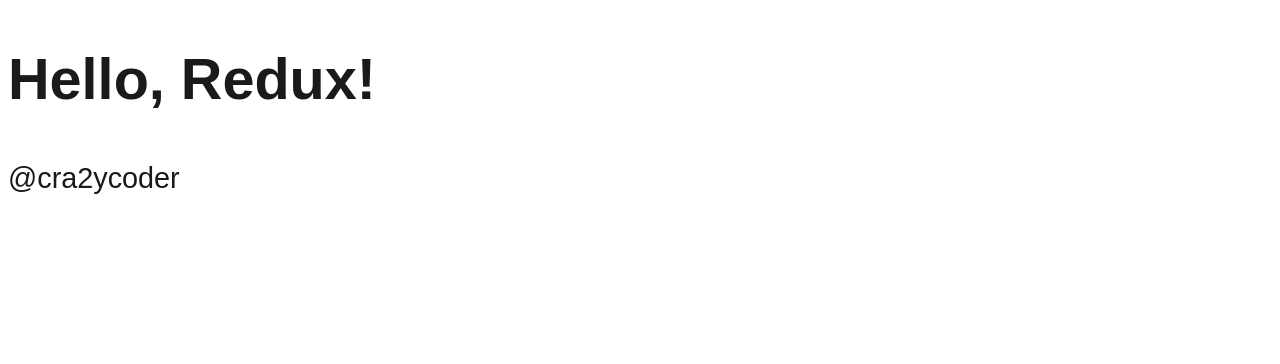
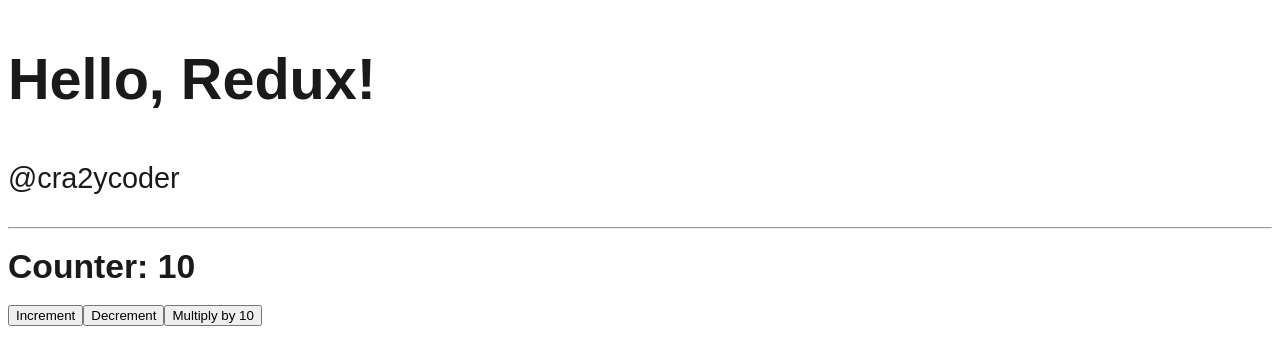
Before and after one commit to cra2ycoder/tutorial-redux, a React (Create React App) app: page / in a window 1280 px wide. Shown: the top 364 px of the page. Built offline with nearby package versions, Linux system fonts and the light colour scheme.

Commit message:
counter example created with redux toolkit

```diff
--- /dev/null
+++ b/components/Counter/Counter.tsx
@@ -0,0 +1,54 @@
+/**
+ * @description
+ * hooks functions
+ *
+ * @useDispatch => for dispatch the action
+ * @useSelector => for choosing the reducer from store
+ *
+ */
+import { useDispatch, useSelector } from "react-redux";
+
+/**
+ * @description
+ * getting all the reducer functions from redux slice
+ */
+import { doIncrement, doDecrement, doMultiply } from "../../redux/counter";
+
+function Counter() {
+  /**
+   * @description
+   * receiving the state reducer
+   */
+  const counterState = useSelector((state) => state.counterReducer);
+  // console.log({ counterState });
+
+  /**
+   * @description
+   * receiving the dispatch function
+   */
+  const actionDispatch = useDispatch();
+
+  const onMinusButtonClick = () => {
+    actionDispatch(doDecrement({}));
+  };
+
+  const onPlusButtonClick = () => {
+    actionDispatch(doIncrement({}));
+  };
+
+  const onMultiplyButtonClick = () => {
+    actionDispatch(doMultiply(10));
+  };
+
+  return (
+    <div>
+      <h3 style={{ margin: 0 }}>Counter: {counterState?.counter}</h3>
+      <button onClick={onMinusButtonClick}>Increment</button>
+      <button onClick={onPlusButtonClick}>Decrement</button>
+      <button onClick={onMultiplyButtonClick}>Multiply by 10</button>
+    </div>
+  );
+}
+
+export { Counter };
+export default Counter;
--- /dev/null
+++ b/components/Counter/index.ts
@@ -0,0 +1,2 @@
+export * from "./Counter";
+export { default } from "./Counter";
--- a/package.json
+++ b/package.json
@@ -12,6 +12,7 @@
     "@reduxjs/toolkit": "1.5.1",
     "react": "17.0.2",
     "react-dom": "17.0.2",
+    "react-redux": "7.2.4",
     "react-scripts": "4.0.0"
   },
   "devDependencies": {
--- /dev/null
+++ b/redux/counter/index.ts
@@ -0,0 +1 @@
+export * from "./slice";
--- /dev/null
+++ b/redux/counter/slice.ts
@@ -0,0 +1,39 @@
+import { createSlice } from "@reduxjs/toolkit";
+
+/**
+ * @description
+ * creating the redux state object for a particular component
+ */
+const counterSlice = createSlice({
+  // name of the slice
+  name: "counter",
+
+  // initial state object
+  initialState: {
+    counter: 10
+  },
+
+  // set of action reducers where we will use at specific events
+  reducers: {
+    doIncrement: (state, action) => {
+      state.counter += 1;
+    },
+    doDecrement: (state, action) => {
+      state.counter -= 1;
+    },
+    doMultiply: (state, action) => {
+      state.counter *= action.payload;
+    }
+  }
+});
+
+/**
+ * @description
+ * exporting slice state object for easy importing/usage
+ */
+
+// exporting the actions
+export const { doIncrement, doDecrement, doMultiply } = counterSlice.actions;
+
+// export the main reducer to append with redux Store
+export default counterSlice.reducer;
--- /dev/null
+++ b/redux/store.ts
@@ -0,0 +1,18 @@
+import { configureStore } from "@reduxjs/toolkit";
+
+/**
+ * @description
+ * importing the reducers to pass it to redux store
+ * to use it every where in App
+ */
+import counterReducer from "./counter/slice";
+
+/**
+ * @description
+ * redux ONE STORE to pass it via APP
+ */
+export default configureStore({
+  reducer: {
+    counterReducer
+  }
+});
--- a/src/App.tsx
+++ b/src/App.tsx
@@ -1,10 +1,17 @@
+import { Provider } from "react-redux";
+import ReduxStore from "../redux/store";
+import Counter from "../components/Counter";
 import "./styles.css";
 
 export default function App() {
   return (
-    <div className="App">
-      <h1>Hello, Redux!</h1>
-      <p>@cra2ycoder</p>
-    </div>
+    <Provider store={ReduxStore}>
+      <div className="App">
+        <h1>Hello, Redux!</h1>
+        <p>@cra2ycoder</p>
+        <hr />
+        <Counter />
+      </div>
+    </Provider>
   );
 }
--- a/src/index.tsx
+++ b/src/index.tsx
@@ -1,5 +1,4 @@
 import { render } from "react-dom";
-
 import App from "./App";
 
 const rootElement = document.getElementById("root");
```
